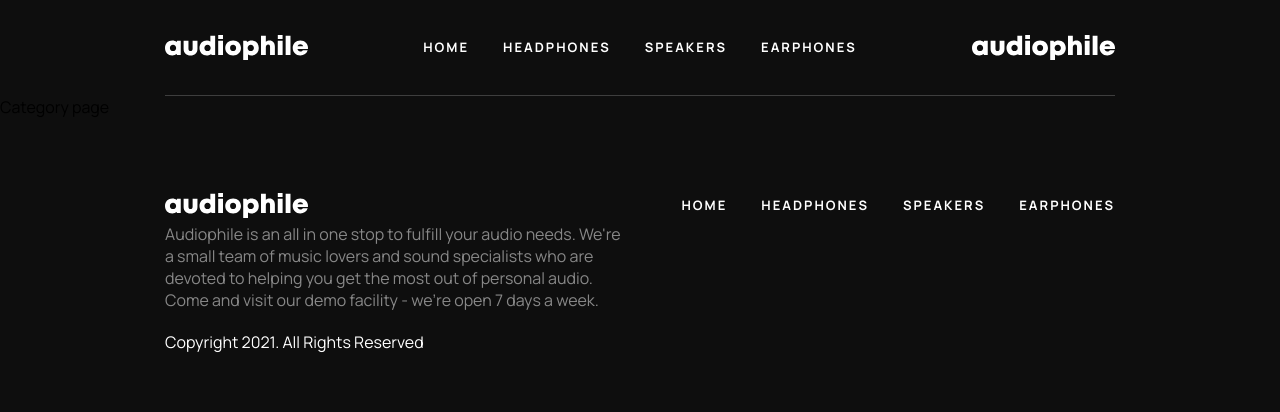
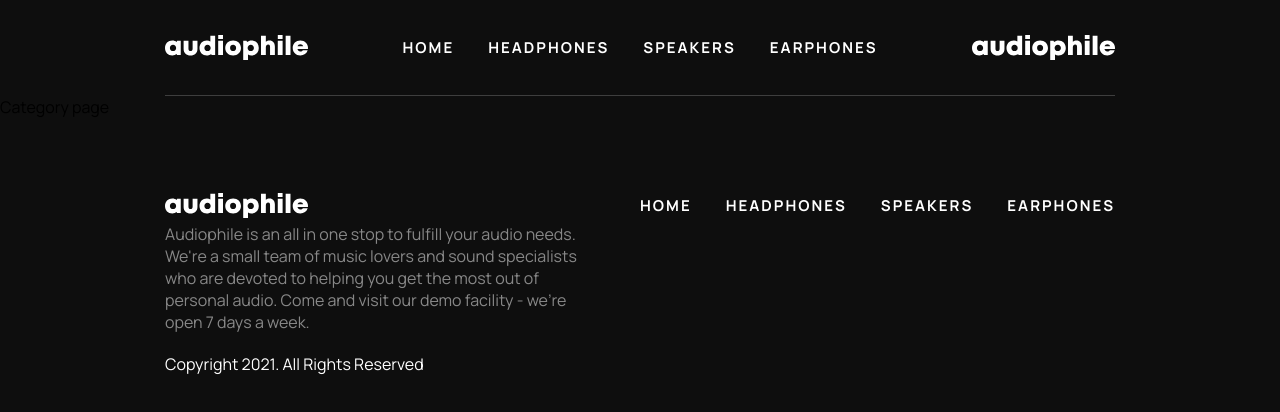
Before and after one commit to oyindamolaWbCode/Audiophile_ecommerce, a React (Vite) app: page /categorypage in a window 1280 px wide. Shown: the top 412 px of the page. Built offline with nearby package versions, Linux system fonts and the light colour scheme.

Commit message:
navlinks done

```diff
--- a/src/Components/Earphones/Earphones.css
+++ b/src/Components/Earphones/Earphones.css
@@ -1,3 +1,7 @@
 .earphone_container {
   background-color: white;
 }
+
+.earphone-content {
+  padding: 0 121px 50px 165px;
+}
--- a/src/Components/Earphones/Earphones.jsx
+++ b/src/Components/Earphones/Earphones.jsx
@@ -4,11 +4,14 @@ import Upper from "../Uppercomponent/Upper";
 import earphoneImg from "../../assets/Images/image-earphones.png";
 import "./Earphones.css";
 import HeadphoneFeatures from "../../Data/product.json";
+import Cards from "../Cards/Cards";
+import AudioGear from "../AudioGear/AudioGear";
 
 const Earphones = () => {
   return (
     <div className="earphone_container">
       <NavHeader centerIt="Earphones" />
+      <div className="earphone-content">
         {HeadphoneFeatures.earphones.map(
           (earphone, index) => (
             console.log(earphone.image.product),
@@ -42,6 +45,13 @@ const Earphones = () => {
           )
           // console.log(headphone.image.product)
         )}
+        <div className="card-">
+          <Cards />
+        </div>
+        <div className="headphone-gear" style={{ marginBottom: "50px" }}>
+          <AudioGear />
+        </div>
+      </div>
     </div>
   );
 };
--- a/src/Components/Navigation/Navigation.jsx
+++ b/src/Components/Navigation/Navigation.jsx
@@ -10,9 +10,15 @@ function Navigation(props) {
       <nav className="nav">
         <Logo />
         <div className="nav__nav-links">
-          <NavLink className="nav__nav-link" to="/">
+          <NavLink
+            className={({ isActive }) =>
+              isActive ? "nav__nav-link active" : "nav__nav-link"
+            }
+            to="/"
+          >
             Home
           </NavLink>
+
           <NavLink className="nav__nav-link" to="/headphones">
             Headphones
           </NavLink>
--- a/src/Components/Navigation/navigation.css
+++ b/src/Components/Navigation/navigation.css
@@ -17,7 +17,7 @@
 }
 
 .nav__nav-link {
-  font-size: 13px;
+  font-size: 15px;
   font-weight: 700;
   line-height: 25px;
   letter-spacing: 2px;
@@ -25,3 +25,8 @@
   color: #fff;
   text-transform: uppercase;
 }
+
+.active {
+  color: orange;
+  text-decoration: underline;
+}
--- a/src/Components/Speaker/Speaker.css
+++ b/src/Components/Speaker/Speaker.css
@@ -1,3 +1,7 @@
 .speaker_container {
   background-color: white;
 }
+
+.speaker-content {
+  padding: 0 121px 50px 165px;
+}
--- a/src/Components/Speaker/Speakers.jsx
+++ b/src/Components/Speaker/Speakers.jsx
@@ -4,10 +4,14 @@ import NavHeader from "../NavHeaders/NavHeader";
 import Upper from "../Uppercomponent/Upper";
 import speakerImg from "../../assets/Images/image-speaker-zx9 (1).png";
 import HeadphoneFeatures from "../../Data/product.json";
+import Cards from "../Cards/Cards";
+import AudioGear from "../AudioGear/AudioGear";
+
 function Speakers(props) {
   return (
     <div className="speaker_container">
       <NavHeader centerIt="Speakers" />
+      <div className="speaker-content">
         {HeadphoneFeatures.speakers.map(
           (speaker, index) => (
             console.log(speaker.image.product),
@@ -41,6 +45,13 @@ function Speakers(props) {
           )
           // console.log(headphone.image.product)
         )}
+        <div className="card-">
+          <Cards />
+        </div>
+        <div className="headphone-gear" style={{ marginBottom: "50px" }}>
+          <AudioGear />
+        </div>
+      </div>
     </div>
   );
 }
```
Lines whose indentation alone changed are shown as unchanged.
